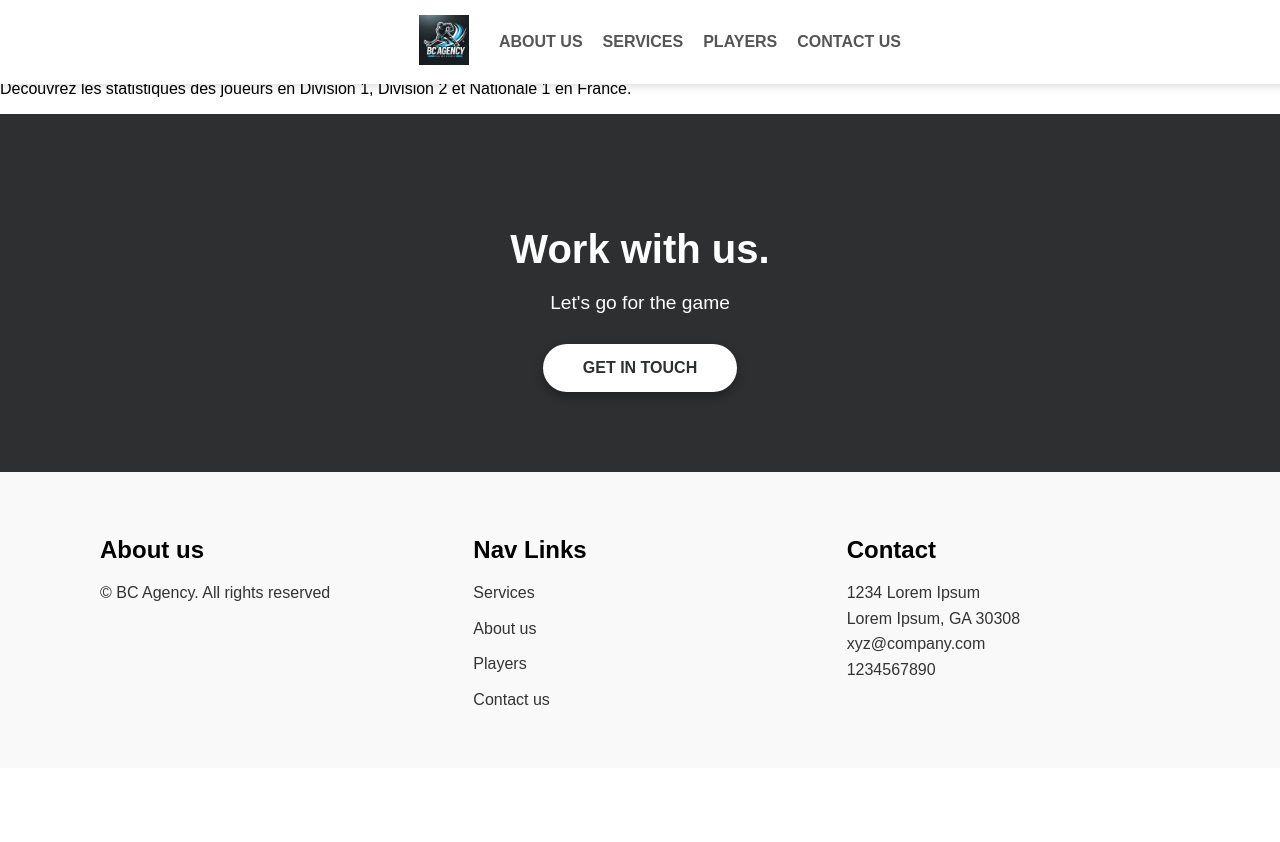
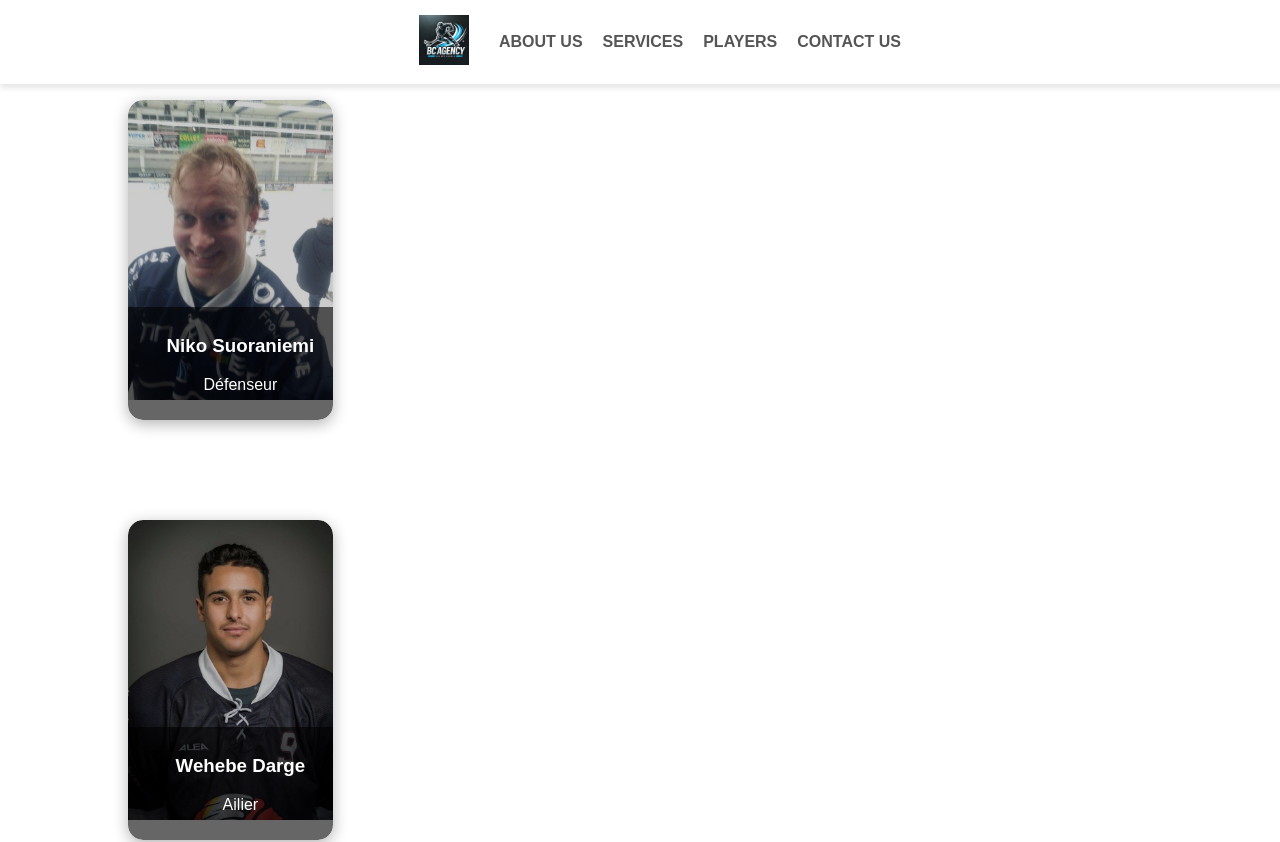
Before and after one commit to iffrit51/agency, a React (Create React App) app: page /players in a window 1280 px wide. Shown: the top 842 px of the page. Before the commit the page ends 800 px from the top, so only its background shows below. Built offline with nearby package versions, Linux system fonts and the light colour scheme.

Commit message:
Ajout page player avec bouton stats

```diff
--- a/package.json
+++ b/package.json
@@ -3,7 +3,12 @@
   "version": "0.1.0",
   "private": true,
   "dependencies": {
+    "@emotion/react": "^11.14.0",
+    "@emotion/styled": "^11.14.0",
+    "@mui/material": "^6.4.5",
     "cra-template": "1.2.0",
+    "flag-icons": "^7.3.2",
+    "framer-motion": "^12.4.4",
     "react": "^18.3.1",
     "react-dom": "^18.3.1",
     "react-router-dom": "^7.1.5",
--- a/src/HockeyCareerPage.js
+++ b/src/HockeyCareerPage.js
@@ -73,6 +73,7 @@ const HockeyCareerPage = () => {
                                 </div>
                             </div>
                             <div className="card-back">
+                                <p></p>
                                 <h3>Stats</h3>
                                 <p>ERA: 2.45</p>
                                 <p>Strikeouts: 150</p>
--- a/src/pages/Players.js
+++ b/src/pages/Players.js
@@ -1,13 +1,89 @@
 import React from 'react';
 import Footer from './Footer';
 import Navbar from './NavBar';
+import 'flag-icons/css/flag-icons.min.css';
+import { Button } from '@mui/material';
+
+const playersData = [
+  {
+    id: 1,
+    firstName: 'Niko',
+    lastName: 'Suoraniemi',
+    age: 40,
+    position: 'Défenseur',
+    imageFront: '/images/nikoSuoraniemiJpg.jpg',
+    eliteProspectsLink: 'https://www.eliteprospects.com/player/1751/niko-suoraniemi',
+    countryCode: 'fi' // Code du drapeau finlandais
+  },
+  {
+    id: 2,
+    firstName: 'Wehebe',
+    lastName: 'Darge',
+    age: 28,
+    position: 'Ailier',
+    imageFront: '/images/wehebeDargeJpg.jpg',
+    eliteProspectsLink: 'https://www.eliteprospects.com/player/67936/wehebe-darge',
+    countryCode: 'au' // Code du drapeau australien
+  }
+];
+
+const PlayerCard = ({ player }) => {
+  return (
+    <div className="card" style={{ width: '20%',marginTop: '100px',marginBottom: '100px' }}>
+      <div className="card-inner">
+        {/* Face avant */}
+        <div className="card-front">
+          <img
+            src={player.imageFront}
+            alt={`${player.firstName} ${player.lastName}`}
+            className="w-full object-cover"
+            style={{ maxHeight: '300px' }}
+          />
+          <div className="player-info text-center mt-2">
+            <h3 className="font-bold">{player.firstName} {player.lastName}</h3>
+            <p>{player.position}</p>
+          </div>
+        </div>
+        {/* Face arrière */}
+        <div className="card-back bg-gray-900 text-white flex flex-col items-center justify-center p-4">
+          <i className={`fi fi-${player.countryCode} text-2xl mb-2`}></i>
+          <h3 className="text-lg font-bold">Stats</h3>
+          <p>Âge : {player.age}</p>
+          <p>Poste : {player.position}</p>
+          <Button
+            variant="contained"
+            color="primary"
+            style={{
+              marginTop: '10px',
+              background: 'linear-gradient(to right, #ff512f, #dd2476)',
+              color: 'white',
+              padding: '10px 20px',
+              borderRadius: '8px',
+              fontWeight: 'bold',
+              boxShadow: '0px 4px 10px rgba(0, 0, 0, 0.2)',
+              transition: 'transform 0.2s ease-in-out'
+            }}
+            onMouseOver={(e) => e.target.style.transform = 'scale(1.1)'}
+            onMouseOut={(e) => e.target.style.transform = 'scale(1)'}
+            onClick={() => window.open(player.eliteProspectsLink, '_blank')}
+          >
+            Stats
+          </Button>
+        </div>
+      </div>
+    </div>
+  );
+};
 
 const Players = () => {
   return (
-    <div>
+    <div className="min-h-screen flex flex-col">
       <Navbar />
-      <h1>Players</h1>
-      <p>Découvrez les statistiques des joueurs en Division 1, Division 2 et Nationale 1 en France.</p>
+      <div className="flex flex-wrap justify-center gap-4 p-10" style={{ width: '80%', margin: '0 auto' }}>
+        {playersData.map(player => (
+          <PlayerCard key={player.id} player={player} />
+        ))}
+      </div>
       <Footer />
     </div>
   );
```
Also changed, not shown: 1 other file (tests, documents, lock files or other folders).
